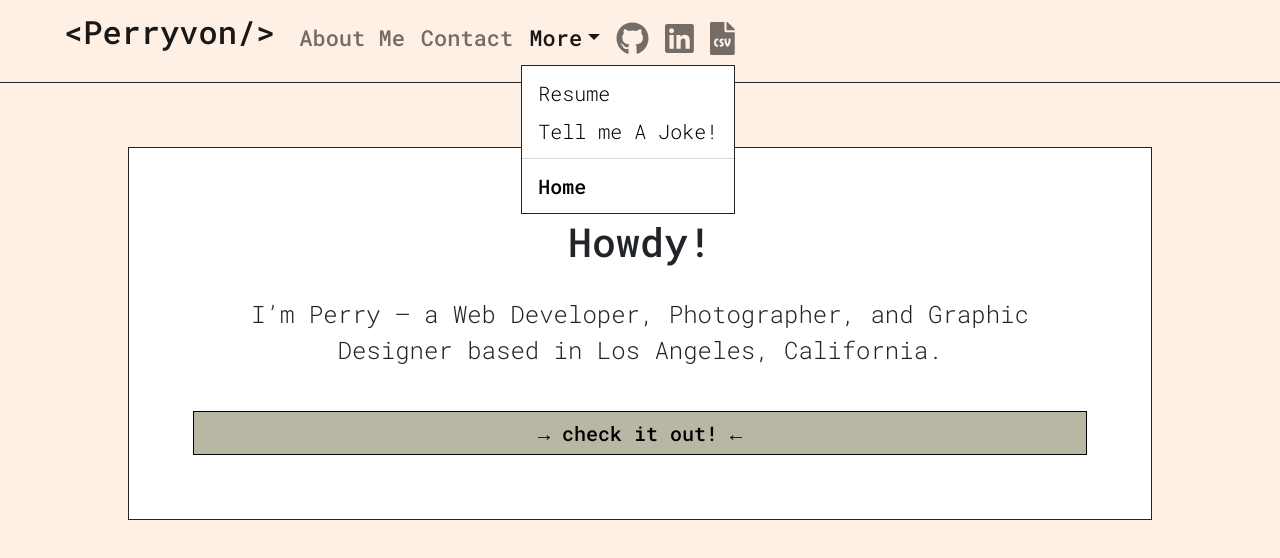
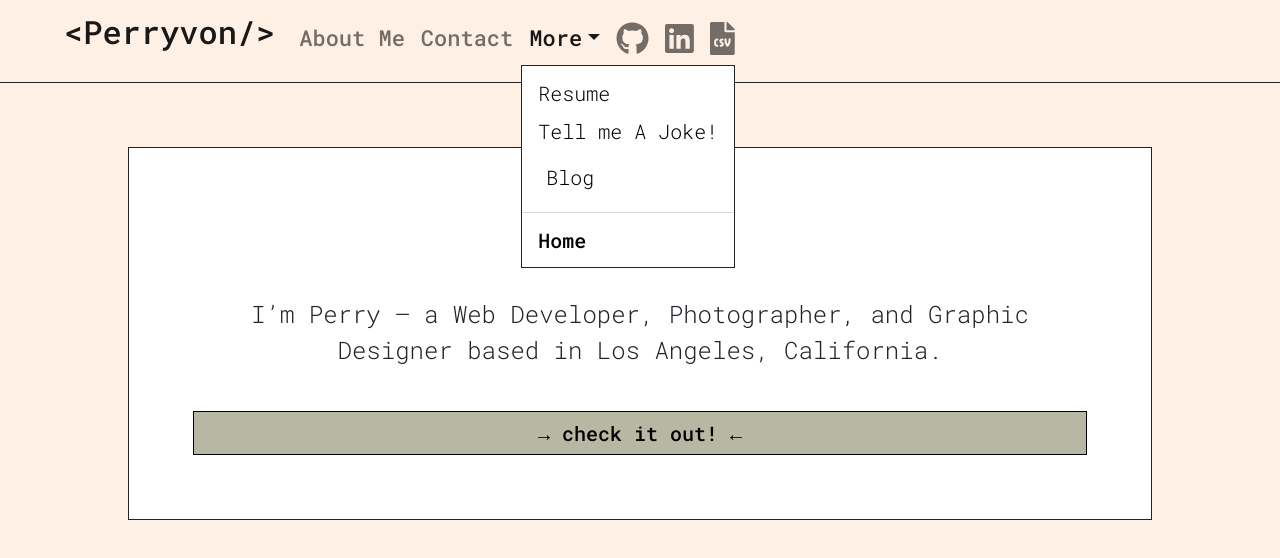
Before and after one commit to P-v-R/personal-website, a React (Create React App) app: page / in a window 1280 px wide. Both pictures are taken after a click on the link "More". Shown: the top 558 px of the page. Built offline with nearby package versions, Linux system fonts and the light colour scheme; no server answers; the HTML template or start-up script is replaced by a standard one.

Commit message:
added link to medium blog to navbar
this will open a new tab when clicked and is built on a reactstrap NavLink component

```diff
--- a/src/NavBarMain.js
+++ b/src/NavBarMain.js
@@ -82,6 +82,13 @@ function NavBarMain() {
                     to="/joke">
                     Tell me A Joke!</Link>
                 </DropdownItem>
+                <DropdownItem className="NavBar-menu">
+                  <NavLink className="dropLink"
+                    style={{ color: "black", borderBottom:"none" }}
+                    href="https://perryvon.medium.com/"
+                    target="_blank">
+                    Blog</NavLink>
+                </DropdownItem>
                 <DropdownItem divider />
                 <DropdownItem>
                   <Link className="dropLink"
```
